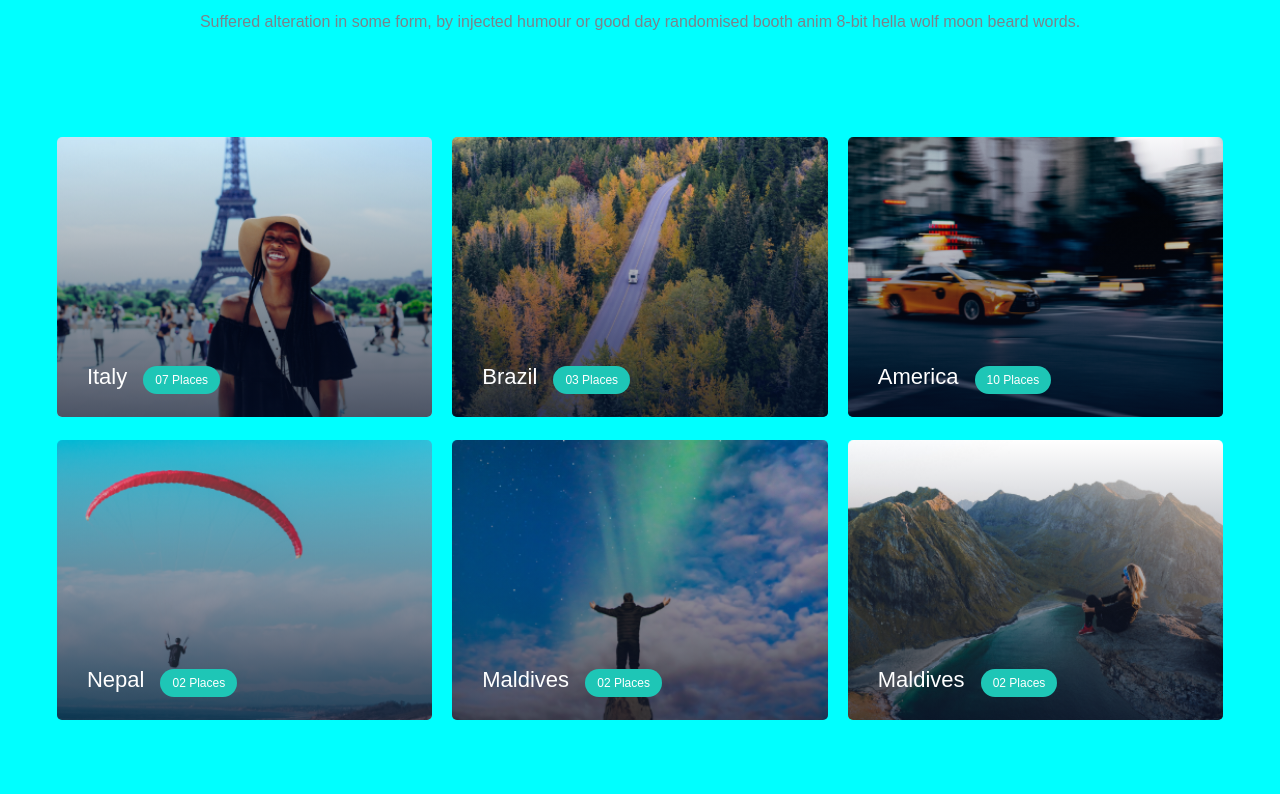
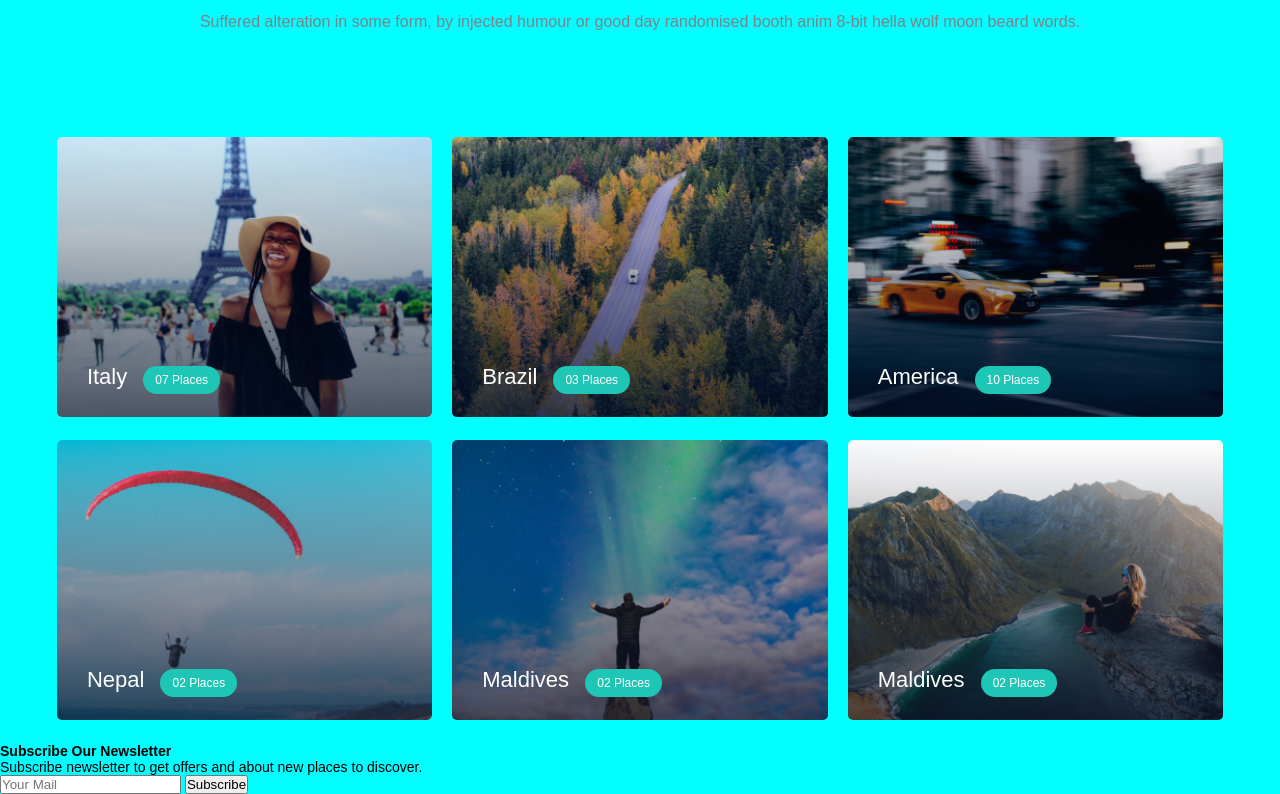
Before and after one commit to HafizullahIT19/gymnasiearbete-project, a website built with webpack: page index.html in a window 1280 px wide. Shown: the part 1001-1795 px from the top of the page. Before the commit the page ends 1744 px from the top, so only its background shows below. Built offline with nearby package versions, Linux system fonts and the light colour scheme; files whose address does not match are found by name.

Commit message:
Newsletter html add

```diff
--- a/index.html
+++ b/index.html
@@ -115,6 +115,22 @@
                 </section>
 
             </section>
+            <!-- Popular End-->
+
+            <!-- Newsletter Start -->
+            <section class="newsletter">
+                <div class="newsletter-container ">
+                    <div class="newsletter-text ">
+                        <h4>Subscribe Our Newsletter</h4>
+                        <p>Subscribe newsletter to get offers and about new places to discover.</p>
+                    </div>
+                    <div>
+                        <input type="email" placeholder="Your Mail">
+                        <button class="newsletter-btn" type="submit">Subscribe</button>
+                    </div>
+                </div>
+            </section>
+            <!-- Newsletter End -->
         </main>
     <!-- Main End -->
 
```
